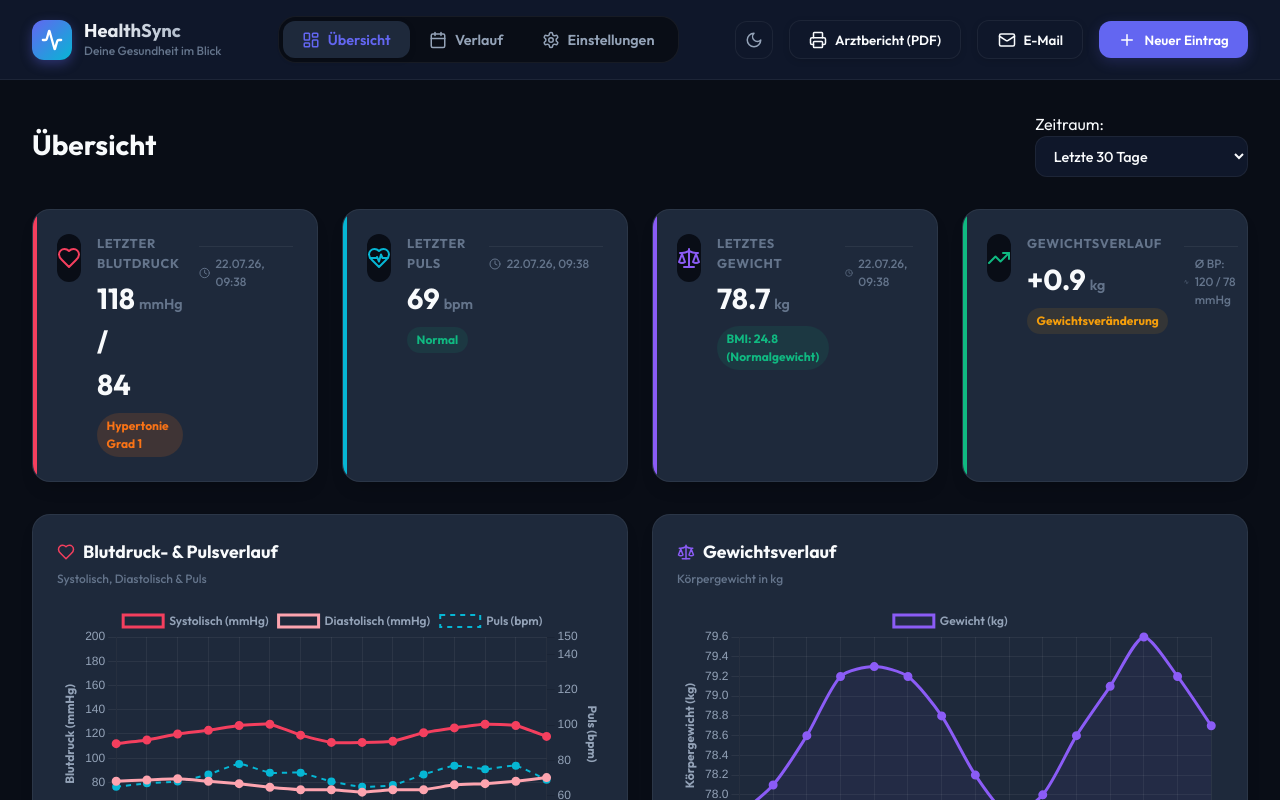
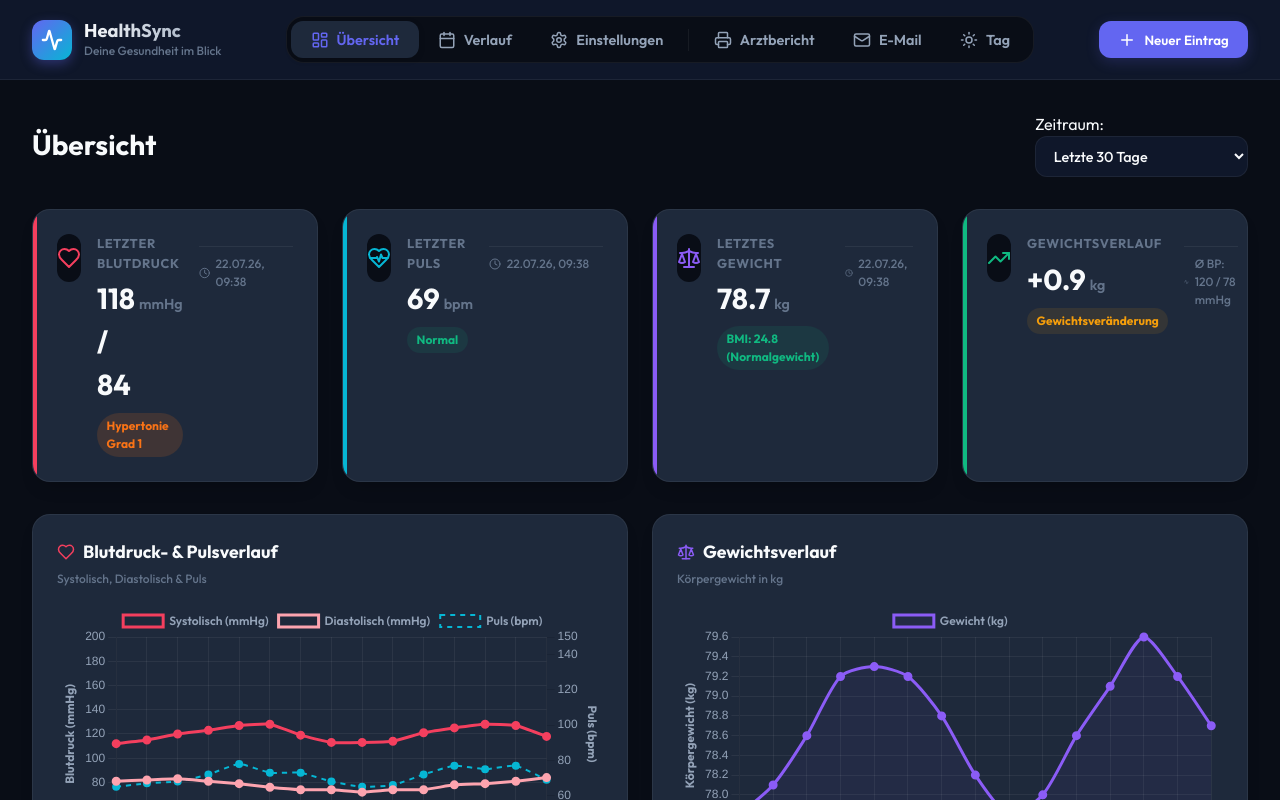
Before and after one commit to hucky61/meine-gesundheit, a React (Vite) app: page / in a window 1280 px wide. Shown: the top 800 px of the page. Built offline with nearby package versions, Linux system fonts and the light colour scheme.

Commit message:
Move Day/Night, Arztbericht, and E-Mail buttons into the main navigation menu

```diff
--- a/src/components/Navbar.jsx
+++ b/src/components/Navbar.jsx
@@ -68,25 +68,37 @@ export default function Navbar({ activeTab, onTabChange, theme, onToggleTheme, o
                     <Settings size={18} />
                     <span>Einstellungen</span>
                 </button>
+
+                <div className="nav-divider no-print" />
+
+                <button
+                    className="nav-link no-print"
+                    onClick={() => { setIsMobileMenuOpen(false); window.print(); }}
+                    title="Arztbericht drucken oder speichern"
+                >
+                    <Printer size={18} />
+                    <span>Arztbericht</span>
+                </button>
+                <button
+                    className="nav-link no-print"
+                    onClick={() => { setIsMobileMenuOpen(false); onSendEmail(); }}
+                    title="Bericht per E-Mail vorbereiten & senden"
+                >
+                    <Mail size={18} />
+                    <span>E-Mail</span>
+                </button>
+                <button
+                    id="theme-toggle"
+                    className="nav-link no-print"
+                    onClick={() => { setIsMobileMenuOpen(false); onToggleTheme(); }}
+                    title="Design umschalten (Tag/Nacht)"
+                >
+                    {theme === 'light' ? <Moon size={18} /> : <Sun size={18} />}
+                    <span>{theme === 'light' ? 'Nacht' : 'Tag'}</span>
+                </button>
             </nav>
 
             <div className={`nav-actions ${isMobileMenuOpen ? 'mobile-open' : ''}`}>
-                <button
-                    id="theme-toggle"
-                    className="btn-icon theme-toggle-desktop"
-                    onClick={onToggleTheme}
-                    title="Design umschalten"
-                >
-                    {theme === 'light' ? <Sun size={18} /> : <Moon size={18} />}
-                </button>
-                <button className="btn-secondary no-print" onClick={() => { setIsMobileMenuOpen(false); window.print(); }} title="Arztbericht drucken">
-                    <Printer size={18} />
-                    <span>Arztbericht (PDF)</span>
-                </button>
-                <button className="btn-secondary no-print" onClick={() => { setIsMobileMenuOpen(false); onSendEmail(); }} title="Bericht per E-Mail vorbereiten">
-                    <Mail size={18} />
-                    <span>E-Mail</span>
-                </button>
                 <button className="btn-primary" onClick={handleOpenModalClick}>
                     <Plus size={18} />
                     <span>Neuer Eintrag</span>
--- a/src/index.css
+++ b/src/index.css
@@ -251,6 +251,13 @@ body {
     color: var(--primary);
     background-color: var(--bg-card);
     box-shadow: var(--shadow-sm);
+}
+
+.nav-divider {
+    width: 1px;
+    height: 22px;
+    background-color: var(--border-color);
+    margin: 0 0.35rem;
 }
 
 .nav-actions {
@@ -1274,6 +1281,12 @@ tr:hover td {
         border-radius: var(--radius-sm);
     }
 
+    .nav-divider {
+        width: 100%;
+        height: 1px;
+        margin: 0.25rem 0;
+    }
+
     .nav-actions {
         display: none;
         width: 100%;
```
